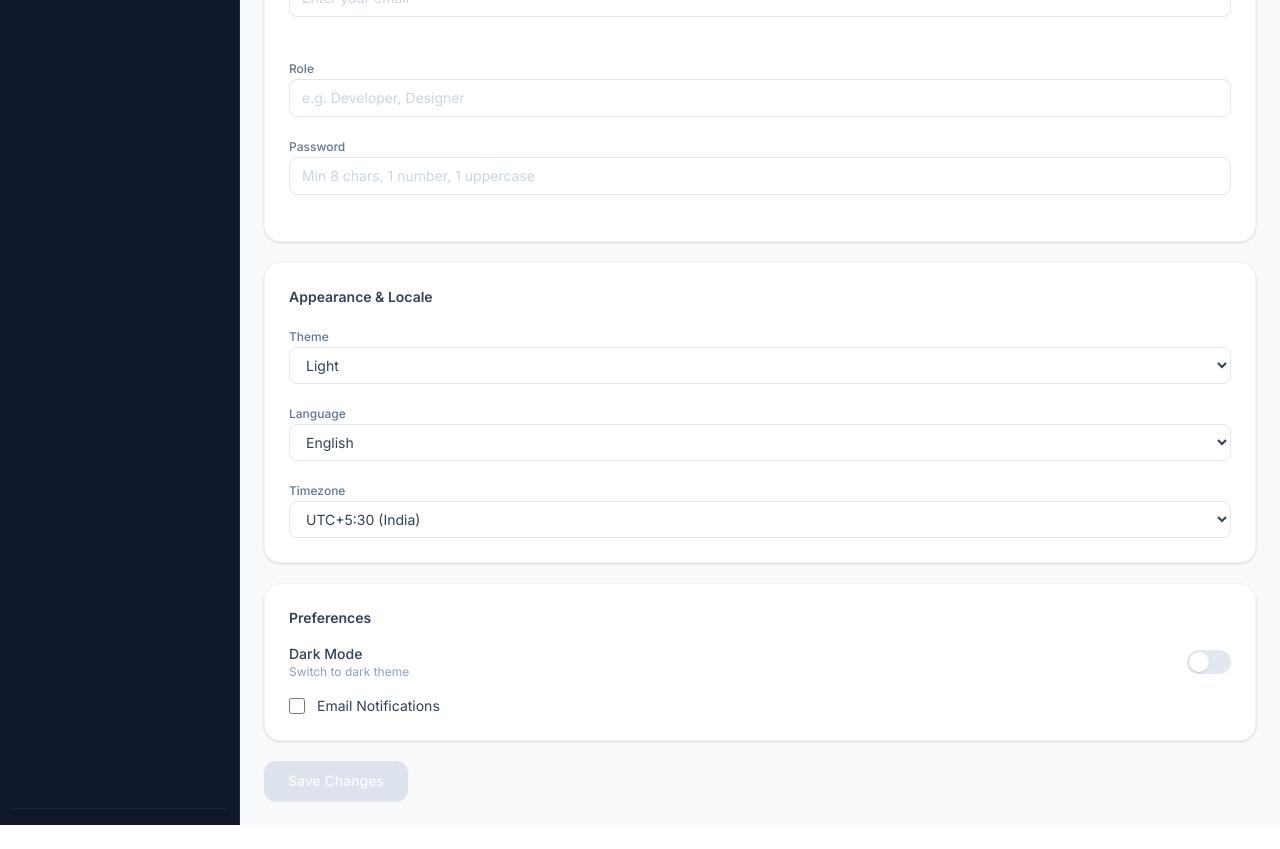
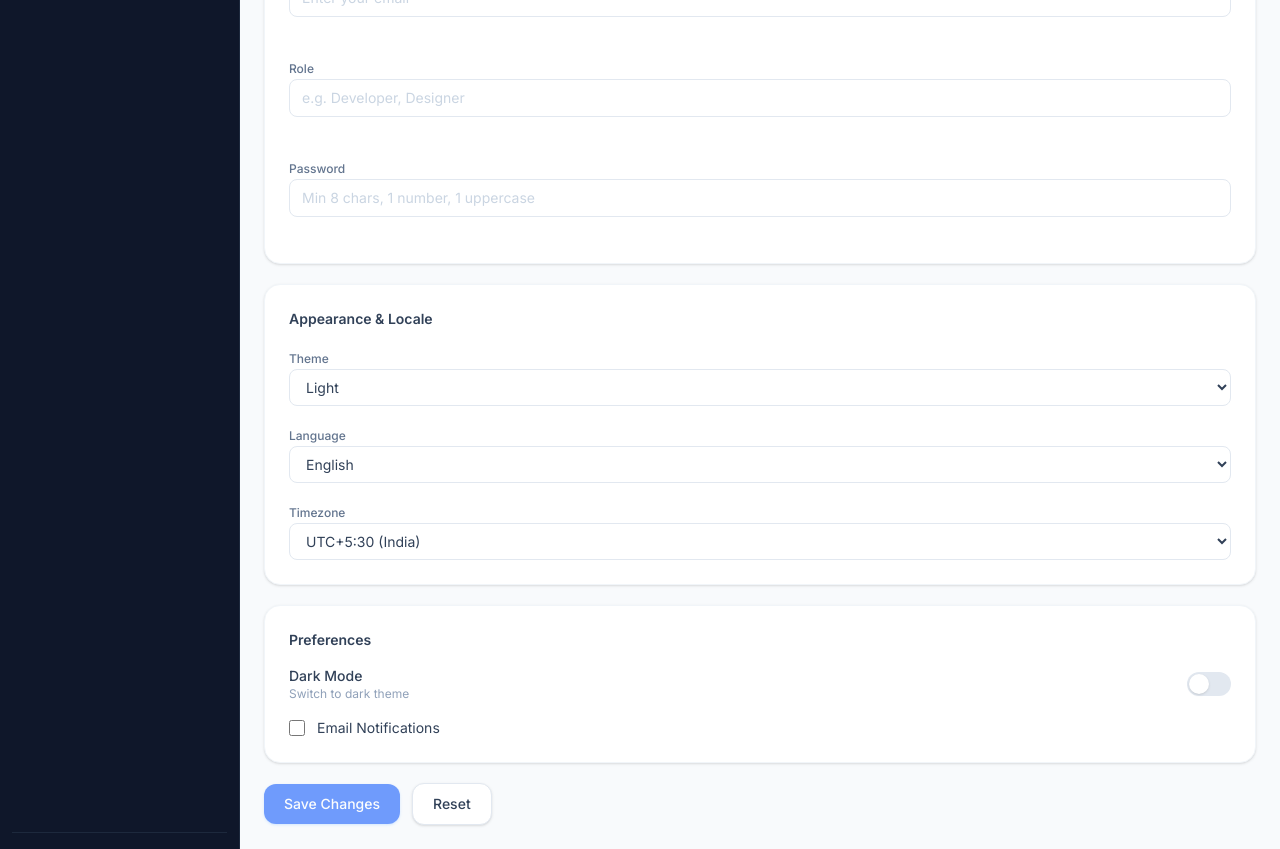
Before and after one commit to AdarshsinghDev/Mekari, a React (Vite) app in the folder horizon/: page /setting in a window 1280 px wide. Shown: the part 360-1209 px from the top of the page. Before the commit the page ends 1185 px from the top, so only its background shows below. Built offline with nearby package versions, Linux system fonts and the light colour scheme.

Commit message:
refactor: extract core Button and Input atomic components (FE-05.1)

```diff
--- /dev/null
+++ b/horizon/src/components/Button.tsx
@@ -0,0 +1,76 @@
+// Button component — teen variants, teen sizes, disabled support
+
+type ButtonProps = {
+  // variant decide  button color/style
+  // primary = blue, secondary = gray bordered, danger = red
+  variant?: "primary" | "secondary" | "danger";
+
+  // size decide karta hai button kitna bada hoga
+  size?: "small" | "medium" | "large";
+
+  // disabled = true karne pe button click nahi hoga
+  disabled?: boolean;
+
+  // button ke andar jo text ya element dikhana ho
+  children: React.ReactNode;
+
+  // button ka type — "submit" form submit karta hai, "button" nahi karta
+  type?: "button" | "submit" | "reset";
+
+  // click hone pe kya karna hai
+  onClick?: () => void;
+
+  // extra CSS classes add karne ke liye (optional)
+  className?: string;
+};
+
+const Button = ({
+  variant = "primary",    // default: blue button
+  size = "medium",        // default: medium size
+  disabled = false,       // default: button active hai
+  children,
+  type = "button",
+  onClick,
+  className = "",
+}: ButtonProps) => {
+
+  let variantClass = "";
+
+  if (variant === "primary") {
+    // Solid blue button
+    variantClass = "bg-blue-600 text-white hover:bg-blue-700 active:bg-blue-800 shadow-sm shadow-blue-200";
+  } else if (variant === "secondary") {
+    // White button with gray border
+    variantClass = "bg-white text-slate-700 border border-slate-200 hover:bg-slate-50 active:bg-slate-100 shadow-sm";
+  } else if (variant === "danger") {
+    // Red button for delete/cancel
+    variantClass = "bg-red-500 text-white hover:bg-red-600 active:bg-red-700 shadow-sm shadow-red-200";
+  }
+
+  let sizeClass = "";
+
+  if (size === "small") {
+    sizeClass = "px-3 py-1.5 text-xs rounded-lg";
+  } else if (size === "medium") {
+    sizeClass = "px-5 py-2.5 text-sm rounded-xl";
+  } else if (size === "large") {
+    sizeClass = "px-7 py-3 text-base rounded-xl";
+  }
+
+  const disabledClass = disabled
+    ? "opacity-60 cursor-not-allowed"
+    : "cursor-pointer";
+
+  return (
+    <button
+      type={type}
+      onClick={onClick}
+      disabled={disabled}
+      className={`font-medium transition-all duration-200 ${variantClass} ${sizeClass} ${disabledClass} ${className}`}
+    >
+      {children}
+    </button>
+  );
+};
+
+export default Button;
--- /dev/null
+++ b/horizon/src/components/Input.tsx
@@ -0,0 +1,70 @@
+// Input component — label, placeholder, error message, value, onChange support
+
+type InputProps = {
+  label?: string;
+
+  placeholder?: string;
+
+  error?: string;
+
+  value: string;
+
+  onChange: (e: React.ChangeEvent<HTMLInputElement>) => void;
+
+  type?: string;
+
+  id?: string;
+  onBlur?: () => void;
+};
+
+const Input = ({
+  label,
+  placeholder,
+  error,
+  value,
+  onChange,
+  type = "text",   // default: text input
+  id,
+  onBlur,
+}: InputProps) => {
+
+  // error hai ya nahi — simple boolean
+  const hasError = error !== undefined && error !== "";
+
+  // --- Error hone pe red border, nahi toh blue focus ---
+  const borderClass = hasError
+    ? "border-red-400 focus:border-red-400 focus:ring-2 focus:ring-red-400/20"
+    : "border-slate-200 focus:border-blue-400 focus:ring-2 focus:ring-blue-400/20";
+
+  return (
+    <div className="space-y-1">
+
+      {/* Label — sirf tab dikhao jab label prop diya ho */}
+      {label && (
+        <label htmlFor={id} className="text-xs font-medium text-slate-500">
+          {label}
+        </label>
+      )}
+
+      {/* Actual input field */}
+      <input
+        id={id}
+        type={type}
+        value={value}
+        onChange={onChange}
+        onBlur={onBlur}
+        placeholder={placeholder}
+        className={`w-full px-3 py-2 text-sm rounded-lg outline-none border transition-all duration-200 placeholder:text-slate-300 ${borderClass}`}
+      />
+
+      {/* Error message — opacity se fade in/out hota hai, layout nahi hilta */}
+      <p className={`text-xs text-red-500 mt-0.5 transition-opacity duration-300 ${hasError ? "opacity-100" : "opacity-0"}`}>
+        {/* Non-breaking space — jab error nahi, toh height reserve rahti hai */}
+        {hasError ? error : "\u00A0"}
+      </p>
+
+    </div>
+  );
+};
+
+export default Input;
--- a/horizon/src/pages/Setting.tsx
+++ b/horizon/src/pages/Setting.tsx
@@ -1,25 +1,35 @@
 import { useState } from "react";
+import Button from "../components/Button";
+import Input from "../components/Input";
 
+// ── Validators ────────────────────────────────────────────────────────────────
 
 // #A  Name: kam se kam 3 characters hone chahiye
 const isValidName = (val: string) => val.length === 0 || val.length >= 3;
 
 // #B  Email: @ aur . dono hone chahiye — regex se check
-const isValidEmail = (val: string) => val.length === 0 || /^[^\s@]+@[^\s@]+\.[^\s@]+$/.test(val);
+const isValidEmail = (val: string) =>
+  val.length === 0 || /^[^\s@]+@[^\s@]+\.[^\s@]+$/.test(val);
 
 // #C  Password: 8+ characters, 1 number, 1 uppercase
 const isValidPassword = (val: string) =>
-  val.length === 0 || (val.length >= 8 && /[0-9]/.test(val) && /[A-Z]/.test(val));
+  val.length === 0 ||
+  (val.length >= 8 && /[0-9]/.test(val) && /[A-Z]/.test(val));
+
+// ── Component ─────────────────────────────────────────────────────────────────
 
 const Setting = () => {
-
   // ── Profile state ──
   const [name, setName]         = useState("");
   const [email, setEmail]       = useState("");
   const [role, setRole]         = useState("");
   const [password, setPassword] = useState("");
 
-  const [touched, setTouched] = useState({ name: false, email: false, password: false });
+  const [touched, setTouched] = useState({
+    name:     false,
+    email:    false,
+    password: false,
+  });
 
   // ── Dropdown state ──
   const [theme, setTheme]       = useState("light");
@@ -30,17 +40,16 @@ const Setting = () => {
   const [darkMode, setDarkMode]     = useState(false);
   const [emailNotif, setEmailNotif] = useState(false);
 
-  // ── Validation results — true = valid, false = error ──
+  // ── Validation results — true = valid ──
   const nameOk     = isValidName(name);
   const emailOk    = isValidEmail(email);
   const passwordOk = isValidPassword(password);
 
   // #5 — Save button dabaya
-  const handleSubmit = (e: React.FormEvent) => {
+  const handleSubmit = (e: React.FormEvent<HTMLFormElement>) => {
     e.preventDefault();
     setTouched({ name: true, email: true, password: true });
-    if (!nameOk || !emailOk || !passwordOk) return; // koi error hai toh rok do
-    // #6 — sab valid hai, console mein print
+    if (!nameOk || !emailOk || !passwordOk) return;
     console.log({ name, email, role, password, theme, language, timezone, darkMode, emailNotif });
   };
 
@@ -49,15 +58,6 @@ const Setting = () => {
     name.length > 0 && nameOk &&
     email.length > 0 && emailOk &&
     password.length > 0 && passwordOk;
-
-  // ── Reusable class logic ──
-  // transition-all duration-200 — border color smoothly change
-  const inputClass = (isOk: boolean, isTouched: boolean) =>
-    `w-full px-3 py-2 text-sm rounded-lg outline-none transition-all duration-200 placeholder:text-slate-300 border ${
-      !isOk && isTouched
-        ? "border-red-400 focus:border-red-400 focus:ring-2 focus:ring-red-400/20"
-        : "border-slate-200 focus:border-blue-400 focus:ring-2 focus:ring-blue-400/20"
-    }`;
 
   return (
     <div className="space-y-4">
@@ -73,71 +73,52 @@ const Setting = () => {
         <div className="bg-white rounded-2xl border border-slate-100 shadow-sm p-6 space-y-4">
           <h3 className="text-sm font-semibold text-slate-700">Profile Details</h3>
 
-          {/* Name */}
-          <div className="space-y-1">
-            <label className="text-xs font-medium text-slate-500">Name</label>
-
-            <input
+          <Input
+            id="name"
+            label="Name"
             type="text"
             value={name}
             onChange={(e) => setName(e.target.value)}
             onBlur={() => setTouched((t) => ({ ...t, name: true }))}
             placeholder="Enter your name"
-              className={inputClass(nameOk, touched.name)}
+            error={!nameOk && touched.name ? "Name must be at least 3 characters." : undefined}
           />
-            {/* error — opacity transition se fade in/out */}
-            <p className={`text-xs text-red-500 mt-0.5 transition-opacity duration-300 ${!nameOk && touched.name ? "opacity-100" : "opacity-0 pointer-events-none"}`}>
-              Name must be at least 3 characters.
-            </p>
-          </div>
 
-          {/* Email */}
-          <div className="space-y-1">
-            <label className="text-xs font-medium text-slate-500">Email</label>
-
-            <input
+          <Input
+            id="email"
+            label="Email"
             type="email"
             value={email}
             onChange={(e) => setEmail(e.target.value)}
             onBlur={() => setTouched((t) => ({ ...t, email: true }))}
             placeholder="Enter your email"
-              className={inputClass(emailOk, touched.email)}
+            error={!emailOk && touched.email ? "Please enter a valid email address." : undefined}
           />
-            {/* error — fade in/out */}
-            <p className={`text-xs text-red-500 mt-0.5 transition-opacity duration-300 ${!emailOk && touched.email ? "opacity-100" : "opacity-0 pointer-events-none"}`}>
-              Please enter a valid email address.
-            </p>
-          </div>
 
           {/* Role — no validation needed */}
-          <div className="space-y-1">
-            <label className="text-xs font-medium text-slate-500">Role</label>
-            <input
+          <Input
+            id="role"
+            label="Role"
             type="text"
             value={role}
             onChange={(e) => setRole(e.target.value)}
             placeholder="e.g. Developer, Designer"
-              className="w-full px-3 py-2 text-sm border border-slate-200 rounded-lg outline-none focus:border-blue-400 focus:ring-2 focus:ring-blue-400/20 transition-all placeholder:text-slate-300"
           />
-          </div>
 
-          {/* Password */}
-          <div className="space-y-1">
-            <label className="text-xs font-medium text-slate-500">Password</label>
-
-            <input
+          <Input
+            id="password"
+            label="Password"
             type="password"
             value={password}
             onChange={(e) => setPassword(e.target.value)}
             onBlur={() => setTouched((t) => ({ ...t, password: true }))}
             placeholder="Min 8 chars, 1 number, 1 uppercase"
-              className={inputClass(passwordOk, touched.password)}
+            error={
+              !passwordOk && touched.password
+                ? "Min 8 characters, at least 1 uppercase letter and 1 number."
+                : undefined
+            }
           />
-            {/* error — fade in/out */}
-            <p className={`text-xs text-red-500 mt-0.5 transition-opacity duration-300 ${!passwordOk && touched.password ? "opacity-100" : "opacity-0 pointer-events-none"}`}>
-              Min 8 characters, at least 1 uppercase letter and 1 number.
-            </p>
-          </div>
         </div>
 
         {/* ─── Appearance & Locale ─── */}
@@ -145,9 +126,9 @@ const Setting = () => {
           <h3 className="text-sm font-semibold text-slate-700">Appearance & Locale</h3>
 
           <div className="space-y-1">
-            <label className="text-xs font-medium text-slate-500">Theme</label>
-
+            <label htmlFor="theme" className="text-xs font-medium text-slate-500">Theme</label>
             <select
+              id="theme"
               value={theme}
               onChange={(e) => setTheme(e.target.value)}
               className="w-full px-3 py-2 text-sm border border-slate-200 rounded-lg outline-none focus:border-blue-400 focus:ring-2 focus:ring-blue-400/20 bg-white text-slate-700 cursor-pointer"
@@ -159,8 +140,9 @@ const Setting = () => {
           </div>
 
           <div className="space-y-1">
-            <label className="text-xs font-medium text-slate-500">Language</label>
+            <label htmlFor="language" className="text-xs font-medium text-slate-500">Language</label>
             <select
+              id="language"
               value={language}
               onChange={(e) => setLanguage(e.target.value)}
               className="w-full px-3 py-2 text-sm border border-slate-200 rounded-lg outline-none focus:border-blue-400 focus:ring-2 focus:ring-blue-400/20 bg-white text-slate-700 cursor-pointer"
@@ -173,8 +155,9 @@ const Setting = () => {
           </div>
 
           <div className="space-y-1">
-            <label className="text-xs font-medium text-slate-500">Timezone</label>
+            <label htmlFor="timezone" className="text-xs font-medium text-slate-500">Timezone</label>
             <select
+              id="timezone"
               value={timezone}
               onChange={(e) => setTimezone(e.target.value)}
               className="w-full px-3 py-2 text-sm border border-slate-200 rounded-lg outline-none focus:border-blue-400 focus:ring-2 focus:ring-blue-400/20 bg-white text-slate-700 cursor-pointer"
@@ -197,17 +180,20 @@ const Setting = () => {
               <p className="text-sm font-medium text-slate-700">Dark Mode</p>
               <p className="text-xs text-slate-400">Switch to dark theme</p>
             </div>
-
+            {/* Toggle — Button component se alag hai, isliye native button rakha */}
             <button
               type="button"
               onClick={() => setDarkMode(!darkMode)}
+              aria-pressed={darkMode}
               className={`relative w-11 h-6 rounded-full transition-colors duration-200 cursor-pointer ${
                 darkMode ? "bg-blue-600" : "bg-slate-200"
               }`}
             >
-              <span className={`absolute top-0.5 left-0.5 w-5 h-5 bg-white rounded-full shadow transition-transform duration-200 ${
+              <span
+                className={`absolute top-0.5 left-0.5 w-5 h-5 bg-white rounded-full shadow transition-transform duration-200 ${
                   darkMode ? "translate-x-5" : "translate-x-0"
-              }`} />
+                }`}
+              />
             </button>
           </div>
 
@@ -225,18 +211,29 @@ const Setting = () => {
           </div>
         </div>
 
-
-        <button
+        {/* ─── Action Buttons ─── */}
+        <div className="flex items-center gap-3">
+          <Button
             type="submit"
+            variant="primary"
+            size="medium"
             disabled={!isFormValid}
-          className={`text-white text-sm px-6 py-2.5 rounded-xl font-medium shadow-sm transition-all duration-300 ${
-            isFormValid
-              ? "bg-blue-600 hover:bg-blue-700 active:bg-blue-800 shadow-blue-200 opacity-100 cursor-pointer"
-              : "bg-slate-300 opacity-60 cursor-not-allowed"
-          }`}
           >
             Save Changes
-        </button>
+          </Button>
+
+          <Button
+            type="button"
+            variant="secondary"
+            size="medium"
+            onClick={() => {
+              setName(""); setEmail(""); setRole(""); setPassword("");
+              setTouched({ name: false, email: false, password: false });
+            }}
+          >
+            Reset
+          </Button>
+        </div>
 
       </form>
     </div>
```
Lines whose indentation alone changed are shown as unchanged.
